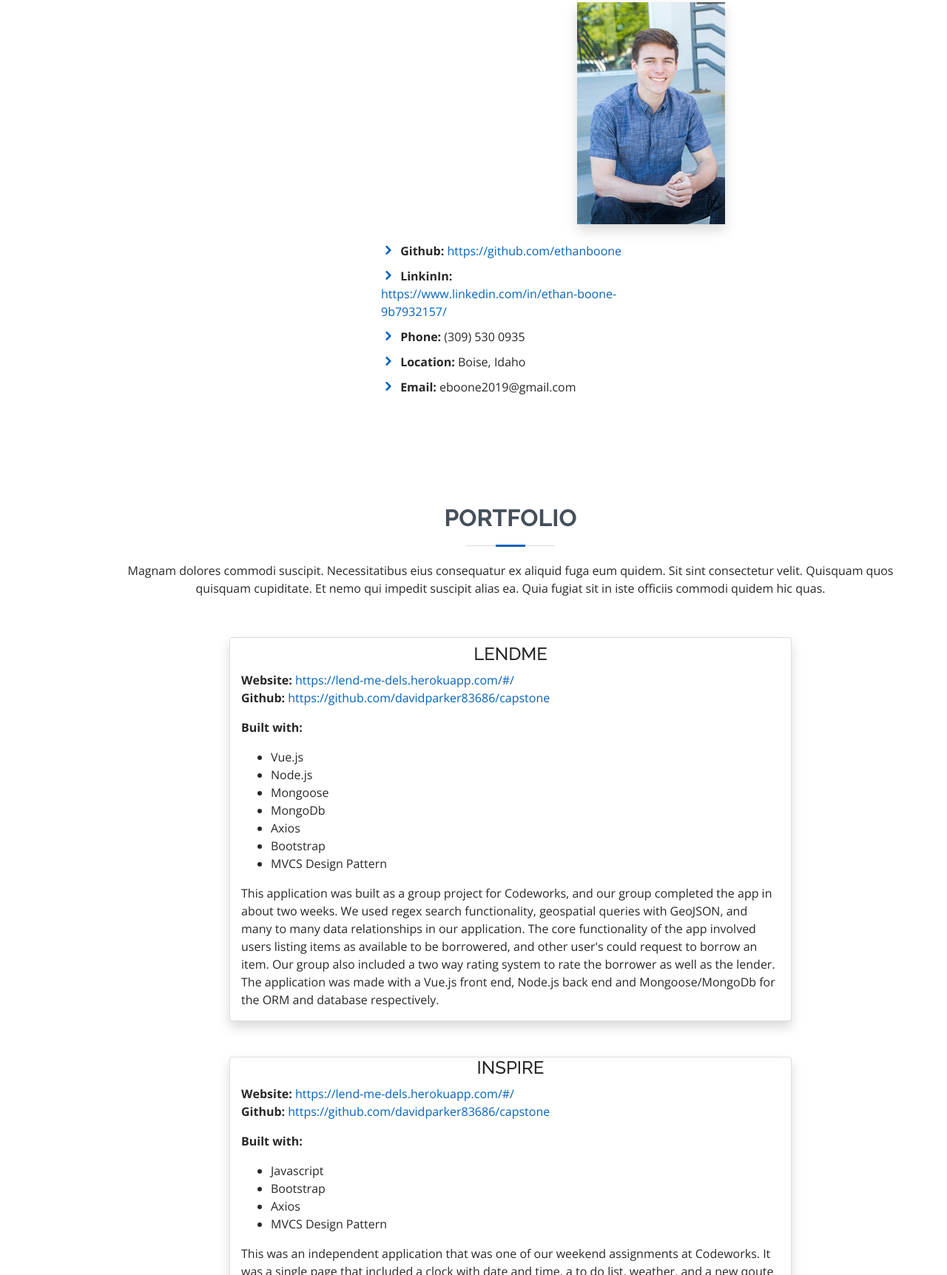
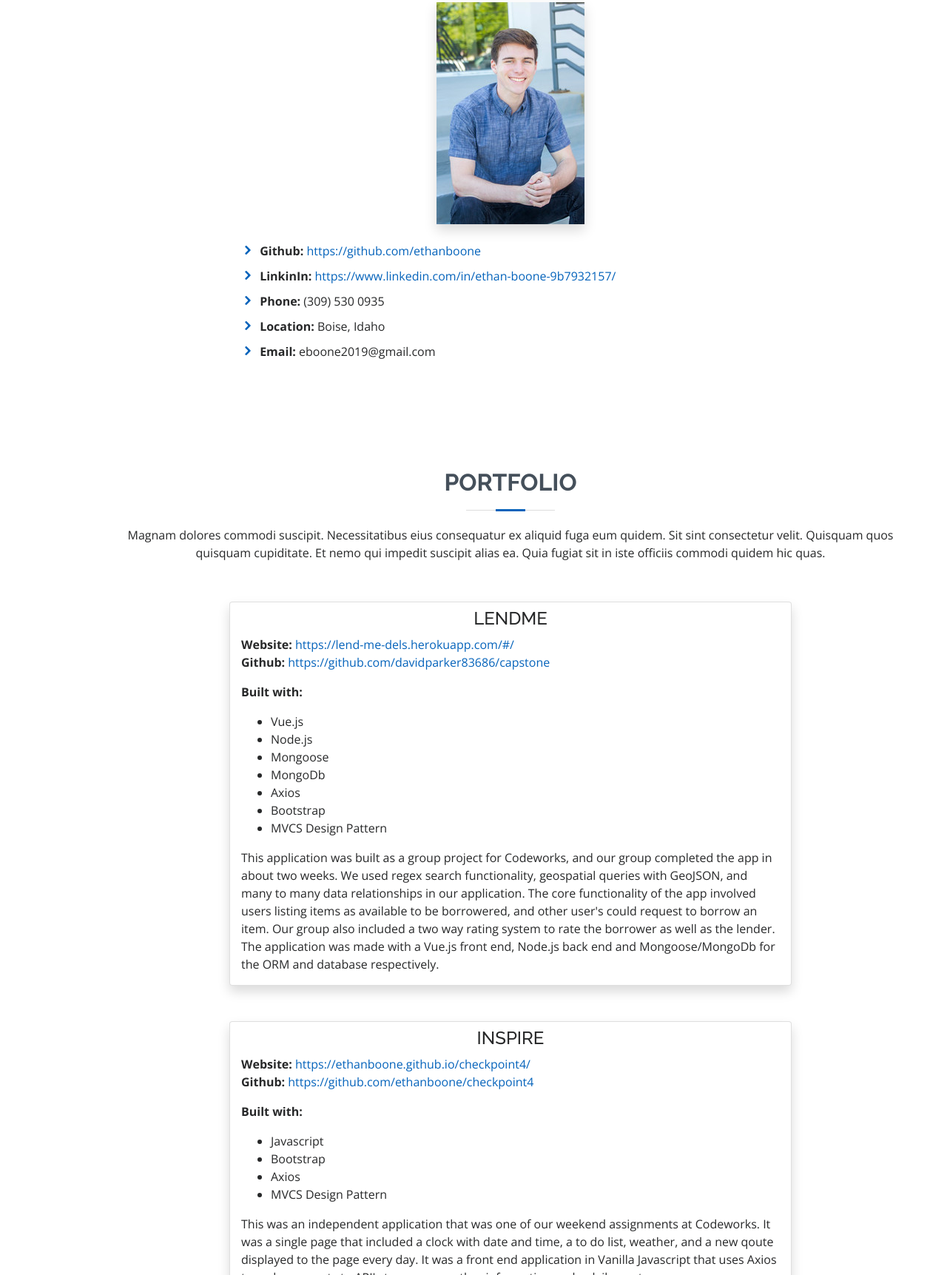
Before and after one commit to ethanboone/landingpage, a plain HTML site: page MyResume/index.html in a window 1280 px wide. Shown: the part 1077-2800 px from the top of the page at 74% size. Drawn offline with nearby package versions, Linux system fonts and the light colour scheme.

Commit message:
finished portfolio cards

```diff
--- a/MyResume/index.html
+++ b/MyResume/index.html
@@ -80,9 +80,7 @@
           <h2>About</h2>
         </div>
 
-        <div class="row">
-          <div class="col-lg-4 d-flex justify-content-center">
-          </div>
+        <div class="row justify-content-center">
           <div class="col-lg-8 pt-4 pt-lg-0 content">
             <div class="d-flex flex-column align-items-center mb-3">
               <h3>Front &amp; Back End Software Developer.</h3>
@@ -96,7 +94,7 @@
               <img src="assets/img/i-dBKmTdg-S.jpg" class="img-fluid shadow" alt="">
             </div>
             <div class="row">
-              <div class="col-lg-6">
+              <div class="col-lg-10">
                 <ul>
                   <li><i class="icofont-rounded-right"></i> <strong>Github: </strong> <a
                       href="http://https://github.com/ethanboone">
@@ -178,17 +176,17 @@
             </p>
           </div>
           <div class="col-10 col-md-8 card shadow my-4">
-            <h4 class="text-center">INSPIRE</h4>
+            <h4 class="text-center mt-2">INSPIRE</h4>
             <p>
               <strong>
                 Website:
               </strong>
-              <a href="https://lend-me-dels.herokuapp.com/#/">https://lend-me-dels.herokuapp.com/#/</a>
+              <a href="https://ethanboone.github.io/checkpoint4/">https://ethanboone.github.io/checkpoint4/</a>
               <br>
               <strong>
                 Github:
               </strong>
-              <a href="https://github.com/davidparker83686/capstone">https://github.com/davidparker83686/capstone</a>
+              <a href="https://github.com/ethanboone/checkpoint4">https://github.com/ethanboone/checkpoint4</a>
             </p>
             <p>
               <strong>
@@ -208,80 +206,11 @@
               API's to access weather information and a daily quote.
             </p>
           </div>
-          <div class="col-10 col-md-8 card shadow my-4">
+          <!-- <div class="col-10 col-md-8 card shadow my-4">
             <h4 class="text-center">BUG LOG</h4>
 
+          </div> -->
         </div>
-
-
-
-
-          <!-- <div class="col-lg-4 col-md-6 portfolio-item filter-app">
-            <div class="portfolio-wrap">
-              <img src="assets/img/portfolio/portfolio-1.jpg" class="img-fluid" alt="">
-              <div class="portfolio-info">
-                <h4>App 1</h4>
-                <p>App</p>
-                <div class="portfolio-links">
-                  <a href="assets/img/portfolio/portfolio-1.jpg" data-gall="portfolioGallery" class="venobox"
-                    title="App 1"><i class="bx bx-plus"></i></a>
-                  <a href="portfolio-details.html" data-gall="portfolioDetailsGallery" data-vbtype="iframe"
-                    class="venobox" title="Portfolio Details"><i class="bx bx-link"></i></a>
-                </div>
-              </div>
-            </div>
-          </div>
-
-          <div class="col-lg-4 col-md-6 portfolio-item filter-web">
-            <div class="portfolio-wrap">
-              <img src="assets/img/portfolio/portfolio-5.jpg" class="img-fluid" alt="">
-              <div class="portfolio-info">
-                <h4>Web 2</h4>
-                <p>Web</p>
-                <div class="portfolio-links">
-                  <a href="assets/img/portfolio/portfolio-5.jpg" data-gall="portfolioGallery" class="venobox"
-                    title="Web 2"><i class="bx bx-plus"></i></a>
-                  <a href="portfolio-details.html" data-gall="portfolioDetailsGallery" data-vbtype="iframe"
-                    class="venobox" title="Portfolio Details"><i class="bx bx-link"></i></a>
-                </div>
-              </div>
-            </div>
-          </div>
-
-          <div class="col-lg-4 col-md-6 portfolio-item filter-app">
-            <div class="portfolio-wrap">
-              <img src="assets/img/portfolio/portfolio-6.jpg" class="img-fluid" alt="">
-              <div class="portfolio-info">
-                <h4>App 3</h4>
-                <p>App</p>
-                <div class="portfolio-links">
-                  <a href="assets/img/portfolio/portfolio-6.jpg" data-gall="portfolioGallery" class="venobox"
-                    title="App 3"><i class="bx bx-plus"></i></a>
-                  <a href="portfolio-details.html" data-gall="portfolioDetailsGallery" data-vbtype="iframe"
-                    class="venobox" title="Portfolio Details"><i class="bx bx-link"></i></a>
-                </div>
-              </div>
-            </div>
-          </div>
-        </div>
-        <div class="col-lg-4 col-md-6 portfolio-item filter-app">
-          <div class="portfolio-wrap">
-            <img src="assets/img/portfolio/portfolio-1.jpg" class="img-fluid" alt="">
-            <div class="portfolio-info">
-              <h4>App 1</h4>
-              <p>App</p>
-              <div class="portfolio-links">
-                <a href="assets/img/portfolio/portfolio-1.jpg" data-gall="portfolioGallery" class="venobox"
-                  title="App 1"><i class="bx bx-plus"></i></a>
-                <a href="portfolio-details.html" data-gall="portfolioDetailsGallery" data-vbtype="iframe"
-                  class="venobox" title="Portfolio Details"><i class="bx bx-link"></i></a>
-              </div>
-            </div>
-          </div>
-        </div> -->
-
-        </div>
-    </section><!-- End Portfolio Section -->
 
         <!-- ======= Skills Section ======= -->
         <section id="skills" class="skills section-bg">
@@ -298,7 +227,8 @@
                 <div class="progress">
                   <span class="skill">HTML <i class="val">100%</i></span>
                   <div class="progress-bar-wrap">
-                <div class="progress-bar" role="progressbar" aria-valuenow="100" aria-valuemin="0" aria-valuemax="100">
+                    <div class="progress-bar" role="progressbar" aria-valuenow="100" aria-valuemin="0"
+                      aria-valuemax="100">
                     </div>
                   </div>
                 </div>
@@ -306,7 +236,8 @@
                 <div class="progress">
                   <span class="skill">CSS <i class="val">90%</i></span>
                   <div class="progress-bar-wrap">
-                <div class="progress-bar" role="progressbar" aria-valuenow="90" aria-valuemin="0" aria-valuemax="100">
+                    <div class="progress-bar" role="progressbar" aria-valuenow="90" aria-valuemin="0"
+                      aria-valuemax="100">
                     </div>
                   </div>
                 </div>
@@ -314,7 +245,8 @@
                 <div class="progress">
                   <span class="skill">JavaScript <i class="val">75%</i></span>
                   <div class="progress-bar-wrap">
-                <div class="progress-bar" role="progressbar" aria-valuenow="75" aria-valuemin="0" aria-valuemax="100">
+                    <div class="progress-bar" role="progressbar" aria-valuenow="75" aria-valuemin="0"
+                      aria-valuemax="100">
                     </div>
                   </div>
                 </div>
@@ -326,7 +258,8 @@
                 <div class="progress">
                   <span class="skill">PHP <i class="val">80%</i></span>
                   <div class="progress-bar-wrap">
-                <div class="progress-bar" role="progressbar" aria-valuenow="80" aria-valuemin="0" aria-valuemax="100">
+                    <div class="progress-bar" role="progressbar" aria-valuenow="80" aria-valuemin="0"
+                      aria-valuemax="100">
                     </div>
                   </div>
                 </div>
@@ -334,7 +267,8 @@
                 <div class="progress">
                   <span class="skill">WordPress/CMS <i class="val">90%</i></span>
                   <div class="progress-bar-wrap">
-                <div class="progress-bar" role="progressbar" aria-valuenow="90" aria-valuemin="0" aria-valuemax="100">
+                    <div class="progress-bar" role="progressbar" aria-valuenow="90" aria-valuemin="0"
+                      aria-valuemax="100">
                     </div>
                   </div>
                 </div>
@@ -342,7 +276,8 @@
                 <div class="progress">
                   <span class="skill">Photoshop <i class="val">55%</i></span>
                   <div class="progress-bar-wrap">
-                <div class="progress-bar" role="progressbar" aria-valuenow="55" aria-valuemin="0" aria-valuemax="100">
+                    <div class="progress-bar" role="progressbar" aria-valuenow="55" aria-valuemin="0"
+                      aria-valuemax="100">
                     </div>
                   </div>
                 </div>
@@ -363,7 +298,8 @@
             <div class="section-title">
               <h2>Services</h2>
               <p>Magnam dolores commodi suscipit. Necessitatibus eius consequatur ex aliquid fuga eum quidem. Sit sint
-            consectetur velit. Quisquam quos quisquam cupiditate. Et nemo qui impedit suscipit alias ea. Quia fugiat sit
+                consectetur velit. Quisquam quos quisquam cupiditate. Et nemo qui impedit suscipit alias ea. Quia fugiat
+                sit
                 in iste officiis commodi quidem hic quas.</p>
             </div>
 
@@ -506,7 +442,8 @@
                 <h4>Store Owner</h4>
                 <p>
                   <i class="bx bxs-quote-alt-left quote-icon-left"></i>
-              Enim nisi quem export duis labore cillum quae magna enim sint quorum nulla quem veniam duis minim tempor
+                  Enim nisi quem export duis labore cillum quae magna enim sint quorum nulla quem veniam duis minim
+                  tempor
                   labore quem eram duis noster aute amet eram fore quis sint minim.
                   <i class="bx bxs-quote-alt-right quote-icon-right"></i>
                 </p>
@@ -518,7 +455,8 @@
                 <h4>Freelancer</h4>
                 <p>
                   <i class="bx bxs-quote-alt-left quote-icon-left"></i>
-              Fugiat enim eram quae cillum dolore dolor amet nulla culpa multos export minim fugiat minim velit minim
+                  Fugiat enim eram quae cillum dolore dolor amet nulla culpa multos export minim fugiat minim velit
+                  minim
                   dolor enim duis veniam ipsum anim magna sunt elit fore quem dolore labore illum veniam.
                   <i class="bx bxs-quote-alt-right quote-icon-right"></i>
                 </p>
```
Lines whose indentation alone changed are shown as unchanged.
